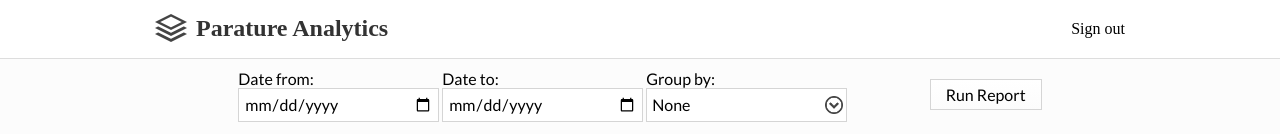
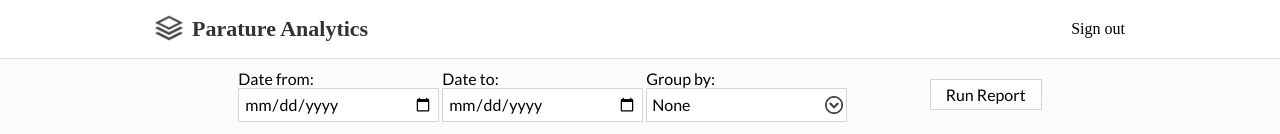
Before and after one commit to finalsite/paratureanalytics, a website: page frontend_dev/source/index.html in a window 1280 px wide. Shown: the top 134 px of the page. Drawn offline with Linux system fonts and the light colour scheme; a web font is replaced by a local one.

Commit message:
refactor: reduce size of logo/logo text

```diff
--- a/frontend_dev/source/css/header.css
+++ b/frontend_dev/source/css/header.css
@@ -26,7 +26,7 @@
 }
 
 .logo {
-	padding: 10px 0;
+	padding: 12px 0 10px;
 }
 .logo > *{
 	vertical-align: top;
@@ -34,12 +34,12 @@
 
 .logo__title {
 	color: #333;
-	font-size: 24px;
-	margin: 5px 5px;
+	font-size: 22px;
+	margin: 4px 5px;
 }
 
 .logo__image {
 	margin-top: 2px;
-	height: 32px;
-	width: 32px;
+	height: 28px;
+	width: 28px;
 }
```
Also changed, not shown: frontend_dev/build/css/header.css.
